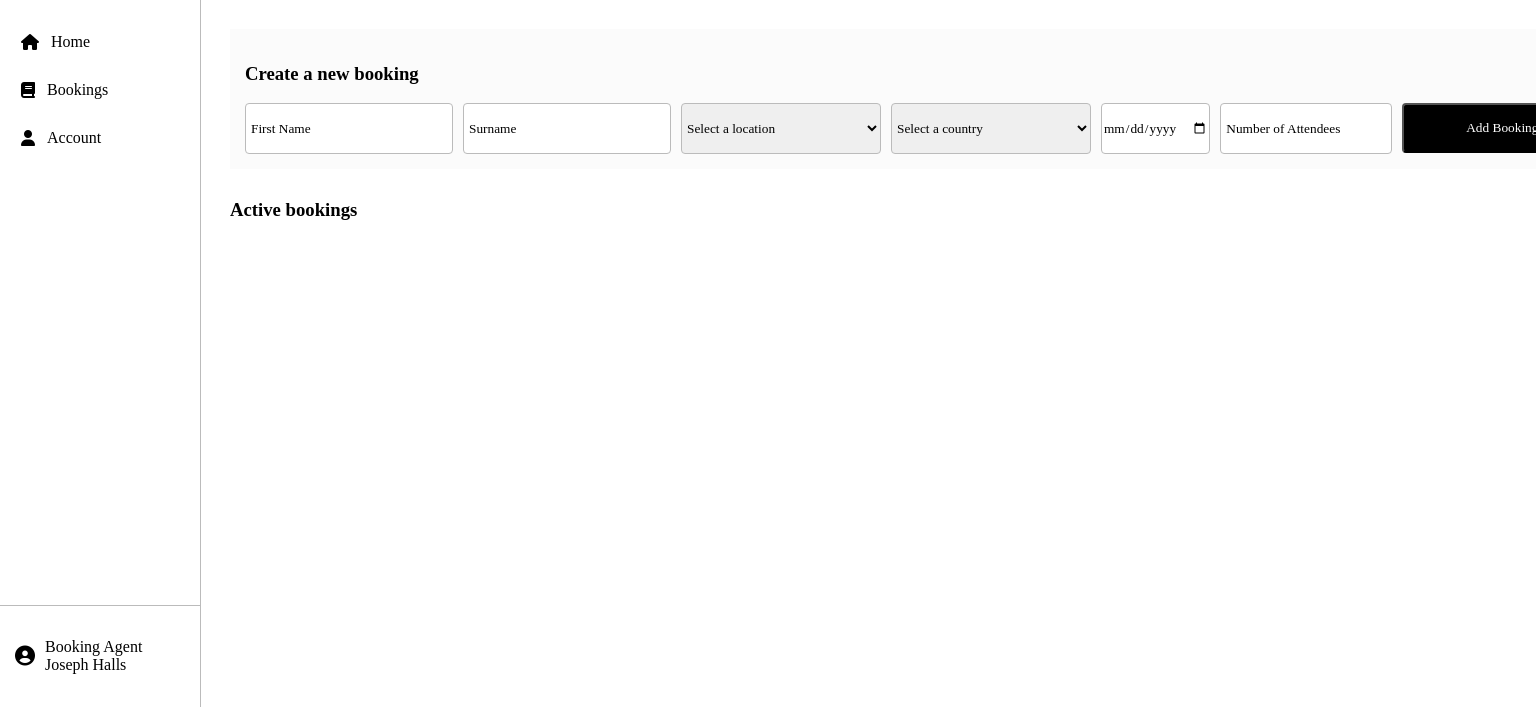
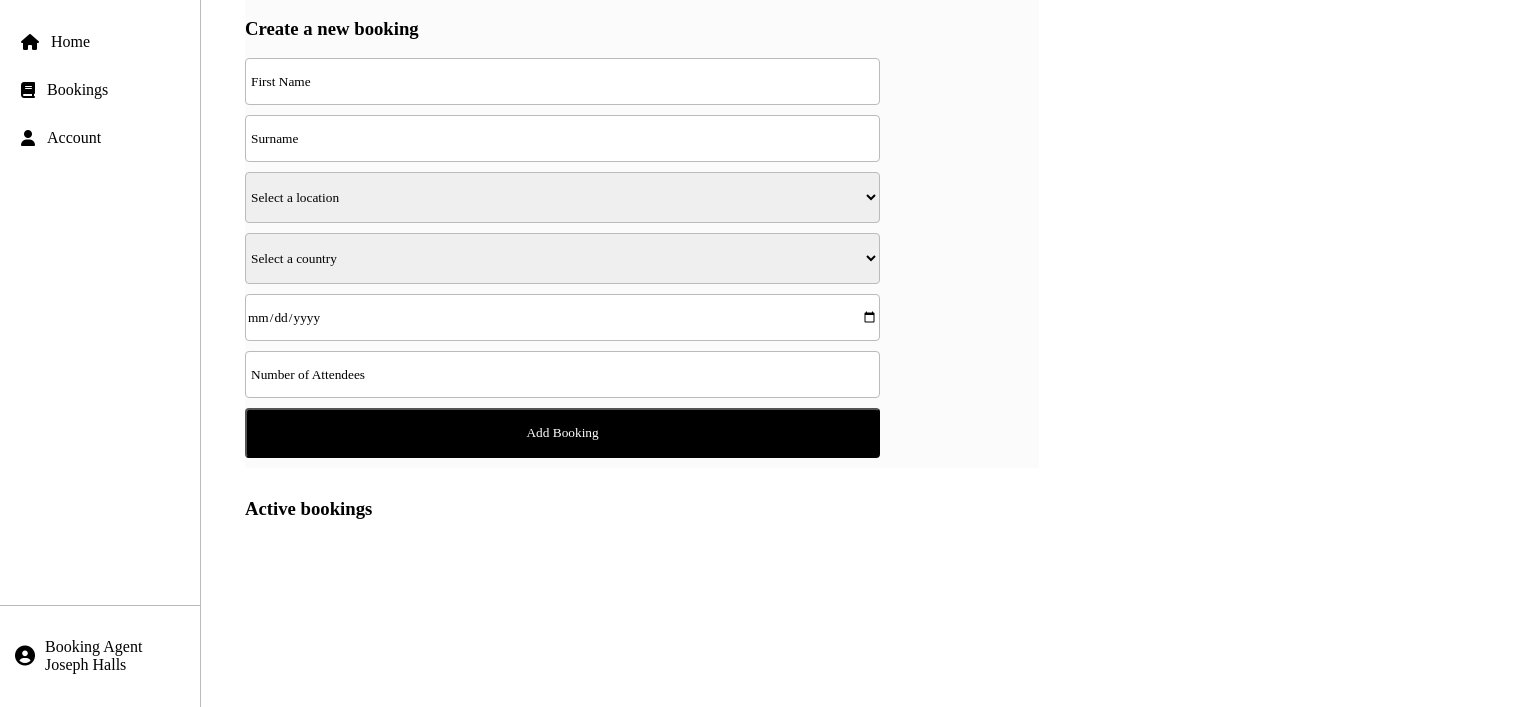
Before and after one commit to joehalls605/Historic-travel-agent-system, a plain HTML site: page bookings.html in a window 1024 px wide. Shown: the part 93-800 px from the top of the page, 1536 px wide, since content can reach past the window. Drawn offline with Linux system fonts and the light colour scheme; no server answers; a web font is replaced by a local one.

Commit message:
booking details tablet responsive fix, and responsive styling for larger tablet screens and laptops.

```diff
--- a/bookDetails.css
+++ b/bookDetails.css
@@ -163,16 +163,15 @@
     margin-top:10px;
 }
 
-/* MOBILE */
-/* Phones */
-@media (max-width: 600px) {
+/* TABLET */
+@media (min-width: 601px) and (max-width:900px){
     .book-details-wrapper{
         flex-direction: column;
         width: 100%;
         padding: 16px;
-    margin: 0 auto;
         gap: 30px;
         box-sizing: border-box;
+        margin:0;
     }
     .location-image-placeholder{
         width: 100%;
@@ -190,16 +189,41 @@
         font-size: 0.7rem;
     }
     #main-content{
+
     }
 }
 .booking-content{
     width:100%;
 }
-
-
-
-
-/* TABLET */
-@media (min-width: 601px) and (max-width:900px){
+#book-details-header{
+    display:flex;
+    justify-content:flex-end;
+}
+@media (min-width: 901px) and (max-width: 1200px){
+    .book-details-wrapper{
+        flex-direction: column;
+        width: 100%;
+        padding: 16px;
+        gap: 30px;
+        box-sizing: border-box;
+        margin:0;
+    }
+    .location-image-placeholder{
+        width: 100%;
+        max-width: 100%;
+        margin: 0 auto;
+    }
+    .location-image-placeholder img{
+        width: 100%;
+        height: auto;
+        object-fit: cover;
+    }
+    .badge{
+        right: 10px;
+        top: 10px;
+        font-size: 0.7rem;
+    }
+    #main-content{
 
     }
+}
--- a/bookings.css
+++ b/bookings.css
@@ -182,3 +182,37 @@ select{
         padding-right:10px;
     }
 }
+@media (min-width: 901px) and (max-width: 1200px){
+    #booking-header{
+        display:flex;
+        flex-direction:column;
+        padding:0;
+    }
+    #booking-content{
+        margin-top:10px;
+        padding:30px;
+        padding-top:10px;
+    }
+    #new-booking-form{
+        display:flex;
+        flex-direction:column;
+    }
+    #new-booking-form input,
+    #new-booking-form select,
+    #new-booking-form .addBookingButton {
+        width: 80%;
+        box-sizing: border-box;
+        margin-bottom: 10px;
+    }
+    #firstNameInput, #surnameInput, #locationSelect, #countrySelect, #date, #attendeesInput {
+        width:100%;
+        margin-right:0;
+    }
+    .addBookingButton{
+        width:100%;
+    }
+    #bookings-main-content-header{
+        padding-left:10px;
+        padding-right:10px;
+    }
+}
--- a/styles.css
+++ b/styles.css
@@ -604,10 +604,7 @@ input:-webkit-autofill {
         padding:0;
     }
     #sidebar-header h3{
-        display: none; /* Hide the title in collapsed state */
-    }
-    #sidebar-links span {
-        display: none; /* Hide the text labels in collapsed state */
+        display: none;
     }
     #sidebar-links li a {
         padding: 10px 10px;
```
Also changed, not shown: bookDetails.html (+0 -5 lines), bookDetails.js (+9 -0 lines). Lines whose indentation alone changed are shown as unchanged.
